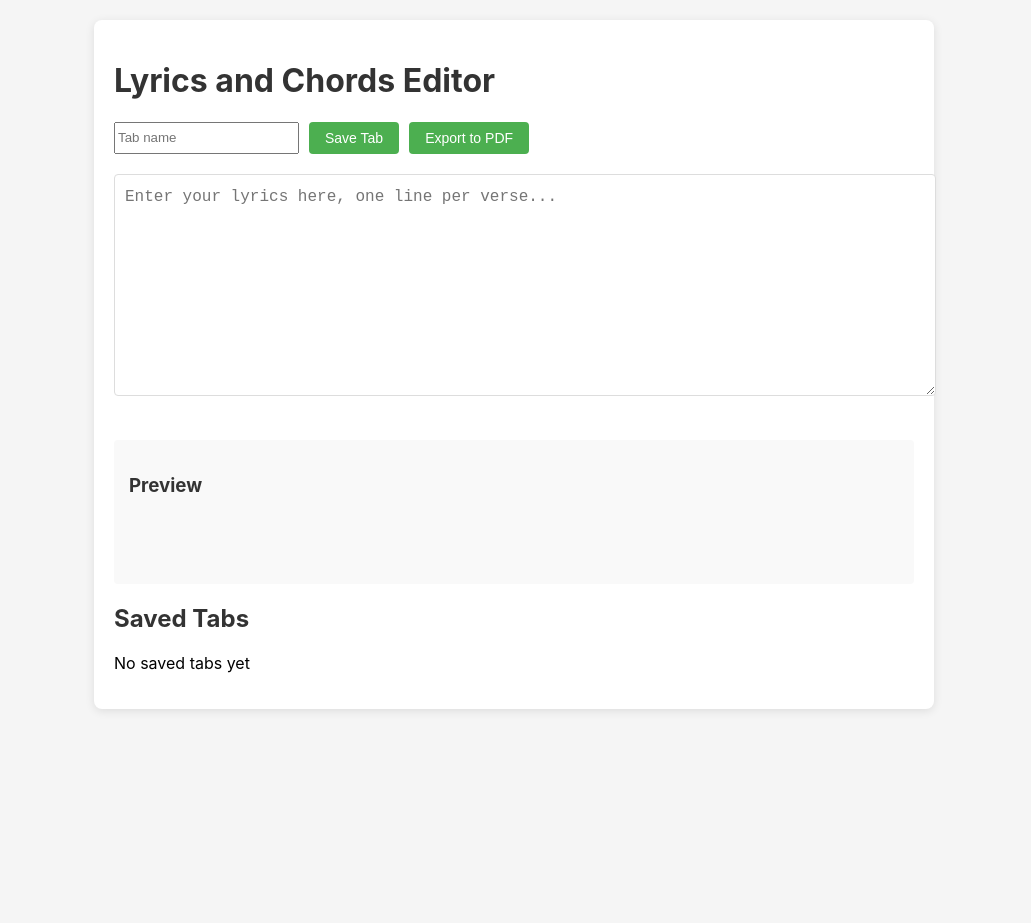
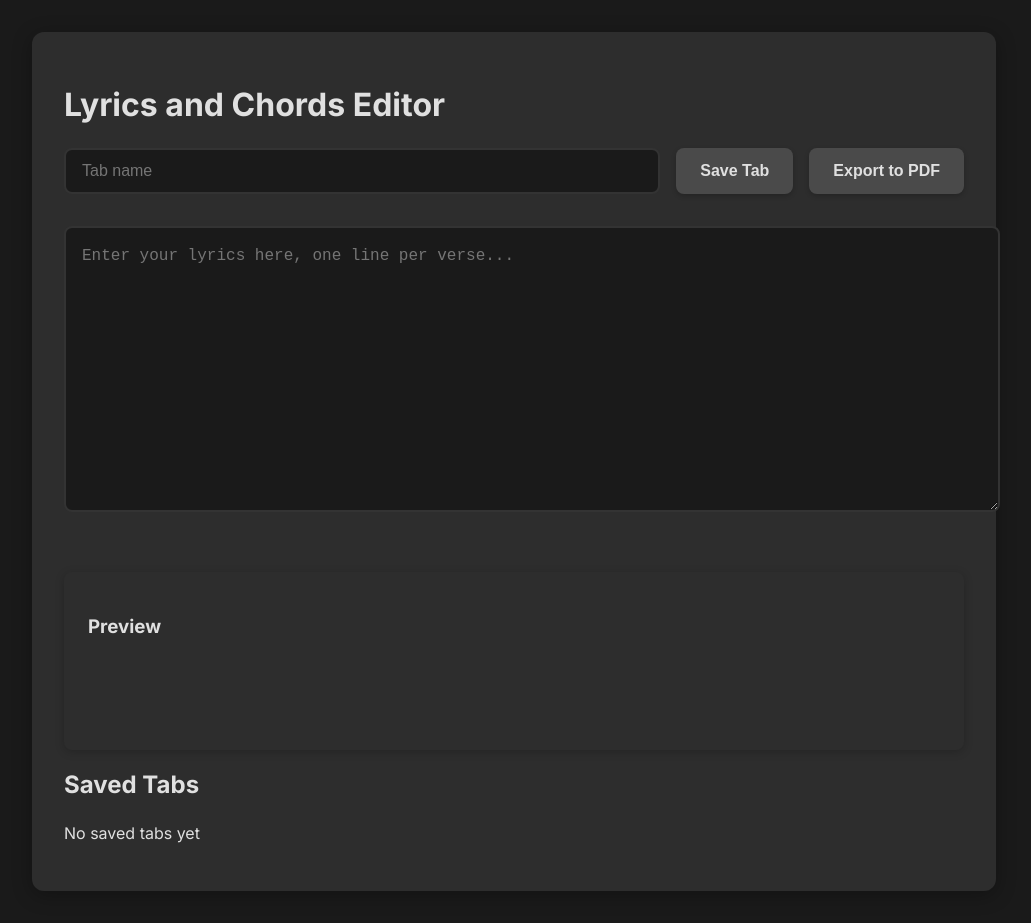
Before and after one commit to rykou/TestLyrics, a React (Vite) app: page / in a window 1280 px wide. Shown: the whole page, without its empty margins (126-1157 px from the left). Before the commit the page ends 800 px from the top, so only its background shows below. Built offline with nearby package versions, Linux system fonts and the light colour scheme.

Commit message:
CustomNotes

```diff
--- a/index.html
+++ b/index.html
@@ -3,7 +3,10 @@
   <head>
     <meta charset="UTF-8" />
     <meta name="viewport" content="width=device-width, initial-scale=1.0" />
-    <title>Lyrics and Chords Editor</title>
+    <title>Lyrics & Chords Editor</title>
+    <link rel="preconnect" href="https://fonts.googleapis.com">
+    <link rel="preconnect" href="https://fonts.gstatic.com" crossorigin>
+    <link href="https://fonts.googleapis.com/css2?family=Inter:wght@400;500;600;700&display=swap" rel="stylesheet">
   </head>
   <body>
     <div id="root"></div>
--- a/src/App.jsx
+++ b/src/App.jsx
@@ -9,6 +9,9 @@ function App() {
   const [tabName, setTabName] = useState('')
   const [showModal, setShowModal] = useState(false)
   const [selectedPosition, setSelectedPosition] = useState({ lineIndex: 0, charPosition: 0 })
+  const [customChord, setCustomChord] = useState('')
+  const [showCustomInput, setShowCustomInput] = useState(false)
+  const customChordInputRef = useRef(null)
   const lyricsRef = useRef(null)
 
   useEffect(() => {
@@ -40,6 +43,15 @@ function App() {
 
     setChords(newChords)
     setShowModal(false)
+    setShowCustomInput(false)
+    setCustomChord('')
+  }
+
+  const handleCustomChordSubmit = (e) => {
+    e.preventDefault()
+    if (customChord.trim()) {
+      addChord(customChord)
+    }
   }
 
   const removeChord = (lineIndex, chordIndex) => {
@@ -187,6 +199,33 @@ function App() {
         <div className="modal-overlay">
           <div className="modal">
             <h3>Select Chord</h3>
+
+            {showCustomInput ? (
+              <form onSubmit={handleCustomChordSubmit} className="custom-chord-form">
+                <input
+                  type="text"
+                  ref={customChordInputRef}
+                  value={customChord}
+                  onChange={(e) => setCustomChord(e.target.value)}
+                  placeholder="Enter custom chord..."
+                  autoFocus
+                />
+                <div className="custom-chord-buttons">
+                  <button type="submit" className="submit-button">Add Chord</button>
+                  <button
+                    type="button"
+                    className="cancel-button"
+                    onClick={() => {
+                      setShowCustomInput(false)
+                      setCustomChord('')
+                    }}
+                  >
+                    Cancel
+                  </button>
+                </div>
+              </form>
+            ) : (
+              <>
                 <div className="modal-chord-buttons">
                   {chordTypes.map((chord) => (
                     <button
@@ -199,8 +238,24 @@ function App() {
                   ))}
                 </div>
                 <button
+                  className="custom-chord-trigger"
+                  onClick={() => {
+                    setShowCustomInput(true)
+                    setTimeout(() => customChordInputRef.current?.focus(), 0)
+                  }}
+                >
+                  + Custom Chord
+                </button>
+              </>
+            )}
+
+            <button
               className="close-button"
-              onClick={() => setShowModal(false)}
+              onClick={() => {
+                setShowModal(false)
+                setShowCustomInput(false)
+                setCustomChord('')
+              }}
             >
               Close
             </button>
--- a/src/index.css
+++ b/src/index.css
@@ -1,131 +1,217 @@
+:root {
+  --primary: #1a1a1a;
+  --secondary: #2d2d2d;
+  --accent: #4a4a4a;
+  --text: #e0e0e0;
+  --text-secondary: #b0b0b0;
+  --highlight: #3a3a3a;
+  --border: #333333;
+  --success: #4caf50;
+  --warning: #ff9800;
+  --error: #f44336;
+}
+
 body {
-  font-family: -apple-system, BlinkMacSystemFont, 'Segoe UI', Roboto, Oxygen,
-    Ubuntu, Cantarell, 'Open Sans', 'Helvetica Neue', sans-serif;
+  font-family: 'Inter', -apple-system, BlinkMacSystemFont, sans-serif;
   margin: 0;
-  padding: 20px;
-  background-color: #f5f5f5;
+  padding: 0;
+  background-color: var(--primary);
+  color: var(--text);
+  transition: background-color 0.3s ease;
 }
 
 .container {
-  max-width: 800px;
-  margin: 0 auto;
-  background: white;
-  padding: 20px;
-  border-radius: 8px;
-  box-shadow: 0 2px 10px rgba(0, 0, 0, 0.1);
+  max-width: 900px;
+  margin: 2rem auto;
+  background: var(--secondary);
+  padding: 2rem;
+  border-radius: 12px;
+  box-shadow: 0 4px 20px rgba(0, 0, 0, 0.3);
+  transition: all 0.3s cubic-bezier(0.25, 0.8, 0.25, 1);
+}
+
+.container:hover {
+  box-shadow: 0 8px 30px rgba(0, 0, 0, 0.4);
 }
 
 h1, h2, h3 {
-  color: #333;
+  color: var(--text);
+  font-weight: 700;
+  margin-bottom: 1.5rem;
 }
 
 textarea {
   width: 100%;
-  min-height: 200px;
-  padding: 10px;
-  border: 1px solid #ddd;
-  border-radius: 4px;
-  font-size: 16px;
+  min-height: 250px;
+  padding: 1rem;
+  border: 2px solid var(--border);
+  border-radius: 8px;
+  font-size: 1rem;
   line-height: 1.6;
-  margin-bottom: 20px;
+  margin-bottom: 1.5rem;
+  transition: all 0.3s ease;
+  background: var(--primary);
+  color: var(--text);
+}
+
+textarea:focus {
+  border-color: var(--accent);
+  box-shadow: 0 0 0 3px rgba(74, 74, 74, 0.3);
+  outline: none;
 }
 
 .controls {
   display: flex;
-  gap: 10px;
-  margin-bottom: 20px;
+  gap: 1rem;
+  margin-bottom: 2rem;
+  flex-wrap: wrap;
+}
+
+input[type="text"] {
+  padding: 0.75rem 1rem;
+  border: 2px solid var(--border);
+  border-radius: 8px;
+  font-size: 1rem;
+  flex-grow: 1;
+  transition: all 0.3s ease;
+  background: var(--primary);
+  color: var(--text);
+}
+
+input[type="text"]:focus {
+  border-color: var(--accent);
+  outline: none;
 }
 
 button {
-  padding: 8px 16px;
-  background-color: #4CAF50;
-  color: white;
+  padding: 0.75rem 1.5rem;
+  background-color: var(--accent);
+  color: var(--text);
   border: none;
-  border-radius: 4px;
+  border-radius: 8px;
   cursor: pointer;
-  font-size: 14px;
+  font-size: 1rem;
+  font-weight: 600;
+  transition: all 0.3s ease;
+  box-shadow: 0 2px 5px rgba(0, 0, 0, 0.2);
 }
 
 button:hover {
-  background-color: #45a049;
+  background-color: var(--highlight);
+  transform: translateY(-2px);
+  box-shadow: 0 4px 8px rgba(0, 0, 0, 0.3);
+}
+
+button:active {
+  transform: translateY(0);
 }
 
 .chord-panel {
-  margin-bottom: 20px;
-  padding: 15px;
-  background: #f9f9f9;
-  border-radius: 4px;
-}
-
-.chord-buttons {
-  display: flex;
-  flex-wrap: wrap;
-  gap: 8px;
-}
-
-.chord-button {
-  background-color: #2196F3;
-  cursor: grab;
+  margin-bottom: 2rem;
+  padding: 1.5rem;
+  background: var(--secondary);
+  border-radius: 8px;
+  box-shadow: 0 2px 10px rgba(0, 0, 0, 0.2);
+  transition: all 0.3s ease;
 }
 
 .lyrics-line {
   position: relative;
-  margin-bottom: 30px;
-  min-height: 24px;
+  margin-bottom: 2rem;
+  min-height: 2rem;
+  transition: all 0.3s ease;
+}
+
+.lyrics-line:hover {
+  background: rgba(74, 74, 74, 0.2);
 }
 
 .chords-row {
   position: relative;
-  height: 24px;
-  margin-bottom: 5px;
+  height: 2rem;
+  margin-bottom: 0.5rem;
 }
 
 .chord {
   position: absolute;
   top: 0;
-  color: #2196F3;
-  font-weight: bold;
+  color: var(--text);
+  font-weight: 700;
   cursor: pointer;
-  padding: 2px 5px;
-  background: rgba(33, 150, 243, 0.1);
-  border-radius: 3px;
+  padding: 0.25rem 0.75rem;
+  background: rgba(74, 74, 74, 0.3);
+  border-radius: 6px;
+  transition: all 0.3s ease;
 }
 
 .chord:hover {
-  background: rgba(33, 150, 243, 0.2);
+  background: rgba(74, 74, 74, 0.5);
+  transform: scale(1.05);
 }
 
 .lyrics-text {
   white-space: pre-wrap;
+  font-size: 1.1rem;
+  line-height: 1.8;
+  color: var(--text-secondary);
 }
 
 .preview {
-  margin-top: 20px;
-  padding: 15px;
-  background: #f9f9f9;
-  border-radius: 4px;
+  margin-top: 2rem;
+  padding: 1.5rem;
+  background: var(--secondary);
+  border-radius: 8px;
+  box-shadow: 0 2px 10px rgba(0, 0, 0, 0.2);
+  transition: all 0.3s ease;
 }
 
 .saved-tabs ul {
   list-style: none;
   padding: 0;
+  margin: 0;
 }
 
 .saved-tabs li {
   display: flex;
   align-items: center;
-  gap: 10px;
-  margin-bottom: 10px;
-  padding: 8px;
-  background: #f9f9f9;
-  border-radius: 4px;
+  gap: 1rem;
+  margin-bottom: 1rem;
+  padding: 1rem;
+  background: var(--secondary);
+  border-radius: 8px;
+  box-shadow: 0 2px 5px rgba(0, 0, 0, 0.2);
+  transition: all 0.3s ease;
+}
+
+.saved-tabs li:hover {
+  transform: translateX(5px);
+  box-shadow: 0 4px 8px rgba(0, 0, 0, 0.3);
+  background: var(--highlight);
 }
 
 .saved-tabs button {
-  padding: 4px 8px;
-  font-size: 12px;
+  padding: 0.5rem 1rem;
+  font-size: 0.9rem;
 }
 
 .saved-tabs button:last-child {
-  background-color: #f44336;
+  background-color: var(--error);
 }
+
+.saved-tabs button:last-child:hover {
+  background-color: #d32f2f;
+}
+
+@keyframes fadeIn {
+  from { opacity: 0; transform: translateY(10px); }
+  to { opacity: 1; transform: translateY(0); }
+}
+
+.container > * {
+  animation: fadeIn 0.5s ease forwards;
+}
+
+.container > *:nth-child(1) { animation-delay: 0.1s; }
+.container > *:nth-child(2) { animation-delay: 0.2s; }
+.container > *:nth-child(3) { animation-delay: 0.3s; }
+.container > *:nth-child(4) { animation-delay: 0.4s; }
--- a/src/modal.css
+++ b/src/modal.css
@@ -4,38 +4,116 @@
   left: 0;
   right: 0;
   bottom: 0;
-  background-color: rgba(0, 0, 0, 0.5);
+  background-color: rgba(0, 0, 0, 0.7);
   display: flex;
   justify-content: center;
   align-items: center;
   z-index: 1000;
+  backdrop-filter: blur(8px);
+  animation: fadeIn 0.3s ease;
 }
 
 .modal {
-  background: white;
-  padding: 20px;
-  border-radius: 8px;
+  background: var(--secondary);
+  padding: 2rem;
+  border-radius: 12px;
   max-width: 500px;
   width: 90%;
   max-height: 80vh;
   overflow-y: auto;
+  box-shadow: 0 10px 30px rgba(0, 0, 0, 0.4);
+  transform: scale(0.95);
+  animation: modalOpen 0.3s cubic-bezier(0.175, 0.885, 0.32, 1.275) forwards;
+  border: 1px solid var(--border);
+}
+
+@keyframes modalOpen {
+  to { transform: scale(1); }
 }
 
 .modal h3 {
   margin-top: 0;
-  color: #333;
+  color: var(--text);
+  font-size: 1.5rem;
+  margin-bottom: 1.5rem;
 }
 
 .modal-chord-buttons {
   display: flex;
   flex-wrap: wrap;
-  gap: 8px;
-  margin: 20px 0;
+  gap: 0.75rem;
+  margin: 1.5rem 0;
+}
+
+.modal-chord-buttons button {
+  flex: 1 0 calc(20% - 0.75rem);
+  min-width: 80px;
+  padding: 0.75rem;
+  background: var(--accent);
+  color: var(--text);
+  transition: all 0.2s ease;
+}
+
+.modal-chord-buttons button:hover {
+  background: var(--highlight);
+  transform: scale(1.05);
+}
+
+.custom-chord-form {
+  display: flex;
+  flex-direction: column;
+  gap: 1rem;
+  margin: 1.5rem 0;
+}
+
+.custom-chord-form input {
+  padding: 0.75rem;
+  border: 2px solid var(--border);
+  border-radius: 8px;
+  background: var(--primary);
+  color: var(--text);
+  font-size: 1rem;
+  width: 100%;
+}
+
+.custom-chord-form input:focus {
+  outline: none;
+  border-color: var(--accent);
+}
+
+.custom-chord-buttons {
+  display: flex;
+  gap: 0.75rem;
+}
+
+.custom-chord-buttons button {
+  flex: 1;
+  padding: 0.75rem;
+}
+
+.submit-button {
+  background-color: var(--success) !important;
+}
+
+.cancel-button {
+  background-color: var(--warning) !important;
+}
+
+.custom-chord-trigger {
+  width: 100%;
+  margin-bottom: 1rem;
+  background-color: var(--highlight) !important;
+}
+
+.custom-chord-trigger:hover {
+  background-color: var(--accent) !important;
 }
 
 .close-button {
-  background-color: #f44336;
-  margin-top: 10px;
+  background-color: var(--error);
+  margin-top: 1.5rem;
+  width: 100%;
+  padding: 0.75rem;
 }
 
 .close-button:hover {
```
Lines whose indentation alone changed are shown as unchanged.
